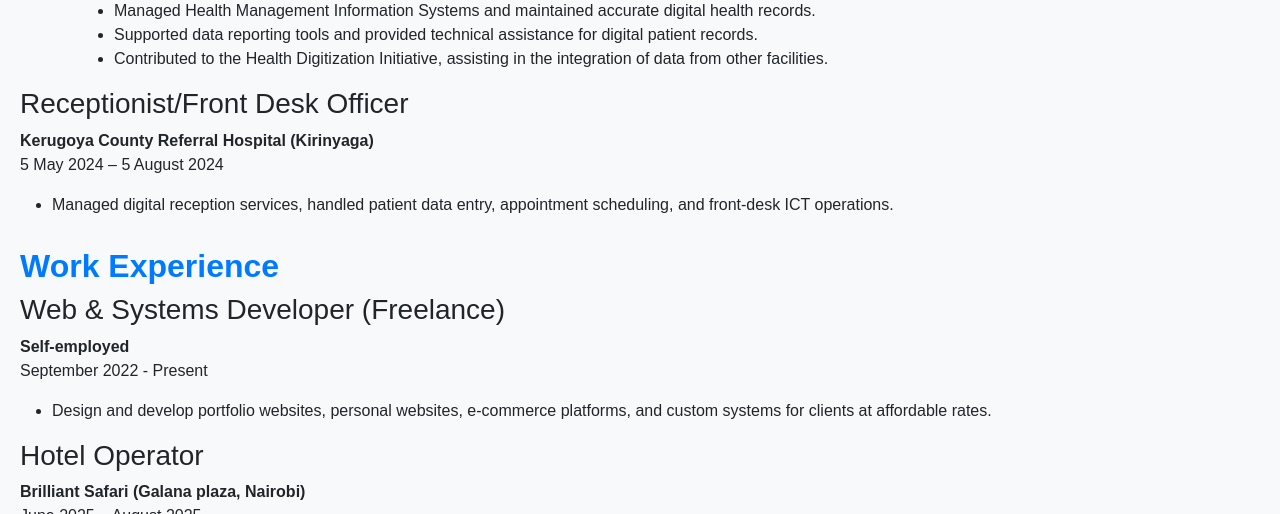
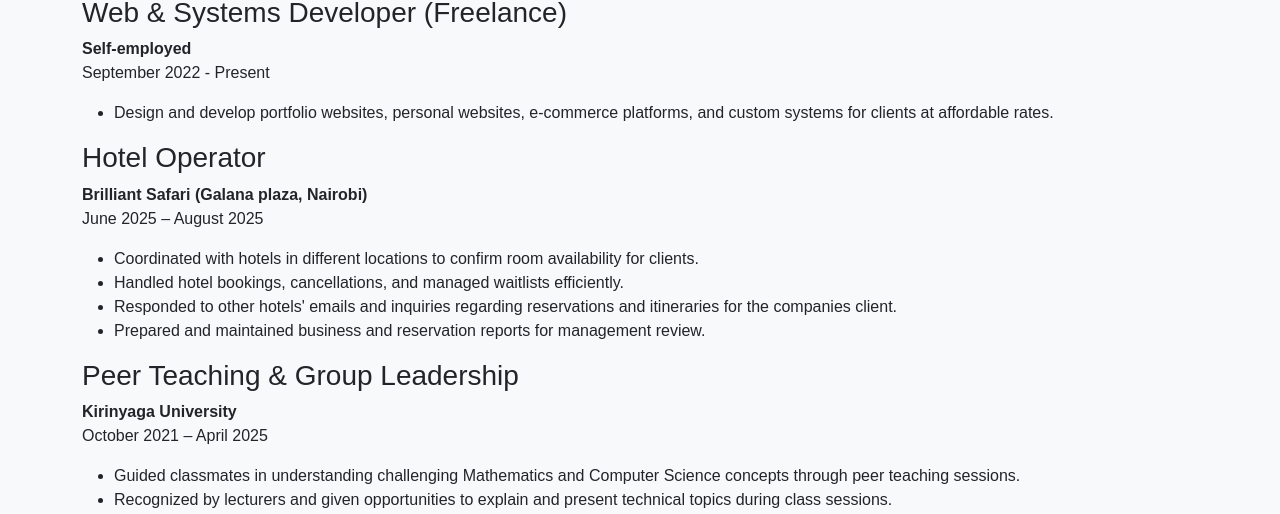
Before and after one commit to kenxux/profilePortifolio, a plain HTML site: page index.html in a window 1280 px wide. Shown: the part 729-1243 px from the top of the page. Drawn offline with nearby package versions, Linux system fonts and the light colour scheme.

Commit message:
Update index.html

```diff
--- a/index.html
+++ b/index.html
@@ -148,23 +148,6 @@
             <h2 class="section-heading">Profession Summary</h2>
             <p>Bachelor of Science graduate in Mathematics and Computer Science with over 5 years of experience across ICT, web development, health administration, security operations, teaching, hotel operations, and retail services. Skilled in developing portfolio websites, e-commerce platforms, and custom systems, with proven expertise as an IT Consultant, Network/HMIS Administrator, and Receptionist at KCR-Hospital. Brings strong abilities in customer service, inventory management, and adaptability across both technical and service-oriented roles.</p>
         </section>
-
-
-      Kerugoya County Referral Hospital (Kirinyaga)</strong><br>5 May 2024 – 5 August 2024</p>
-            <ul>
-                <li>Managed Health Management Information Systems and maintained accurate digital health records.</li>
-                <li>Supported data reporting tools and provided technical assistance for digital patient records.</li>
-                <li>Contributed to the Health Digitization Initiative, assisting in the integration of data from other facilities.</li>
-            </ul>
-        </div>
-
-        <div class="job">
-            <h3>Receptionist/Front Desk Officer</h3>
-            <p><strong>Kerugoya County Referral Hospital (Kirinyaga)</strong><br>5 May 2024 – 5 August 2024</p>
-            <ul>
-                <li>Managed digital reception services, handled patient data entry, appointment scheduling, and front-desk ICT operations.</li>
-            </ul>
-        </div>
 <section id="Work">
     <h2 class="section-heading">Work Experience</h2>
     <div>
```
